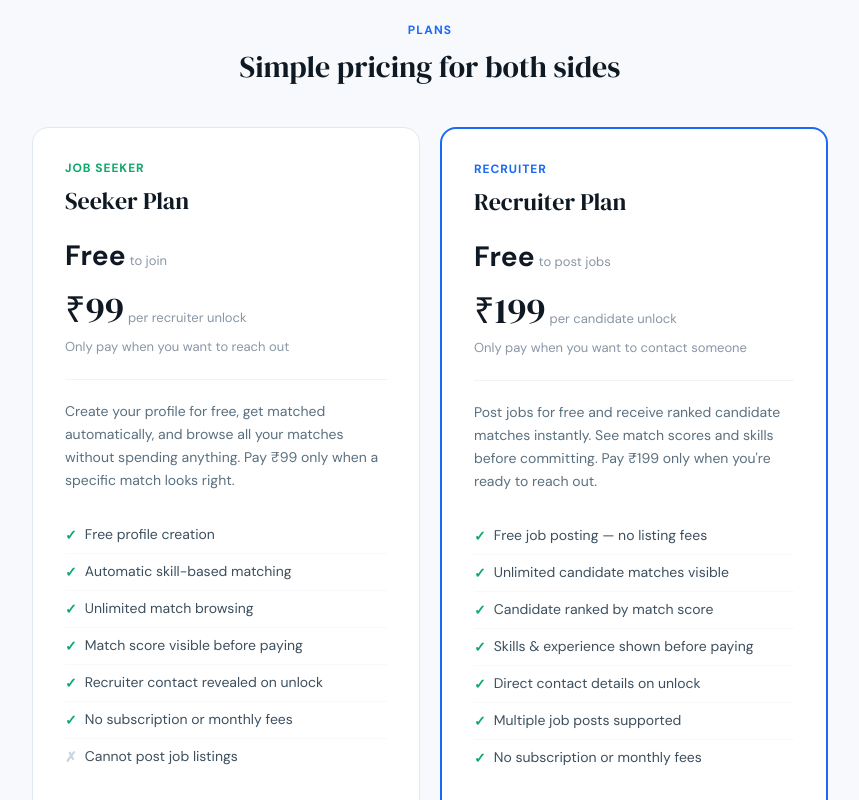
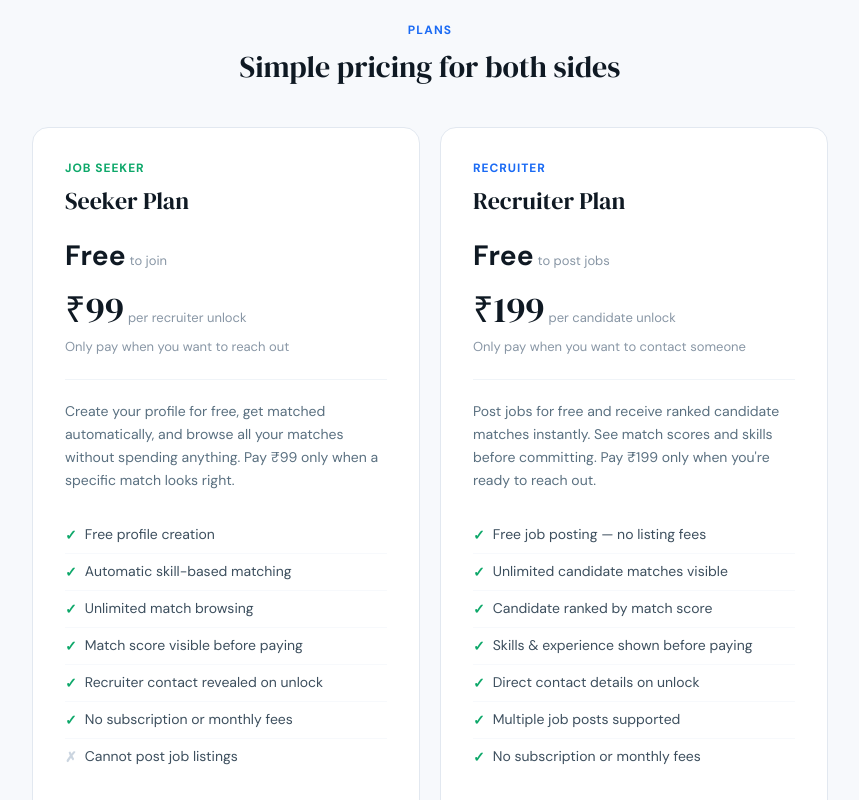
Before and after one commit to Ved-1111/job-match-platform, a React app in the folder frontend/: page /pricing in a window 1280 px wide. Shown: the part 500-1300 px from the top of the page, without its empty margins (210-1069 px from the left). Built offline with nearby package versions, Linux system fonts and the light colour scheme; no server answers; the HTML template or start-up script is replaced by a standard one.

Commit message:
removed blue border from recruiter pricing plan

```diff
--- a/frontend/src/pages/Pricing.jsx
+++ b/frontend/src/pages/Pricing.jsx
@@ -47,7 +47,7 @@ const Pricing = () => {
             <button className="plan-btn green" onClick={() => navigate('/login')}>Create free profile &rarr;</button>
           </div>
 
-          <div className="plan-card featured">
+          <div className="plan-card">
             <div className="plan-type recruiter">Recruiter</div>
             <div className="plan-name">Recruiter Plan</div>
             <div className="plan-price">
```
